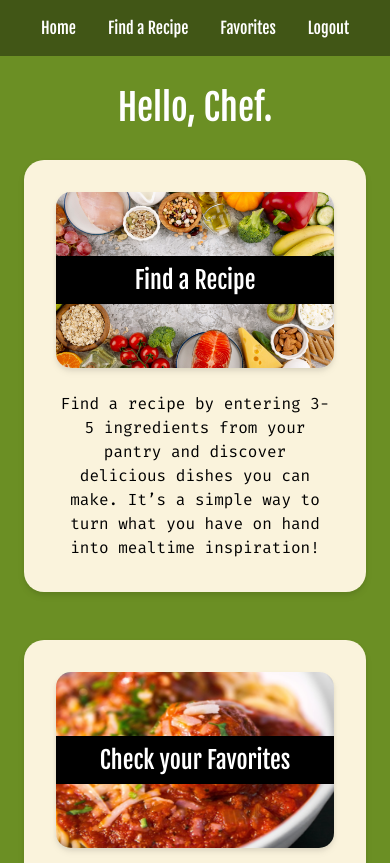
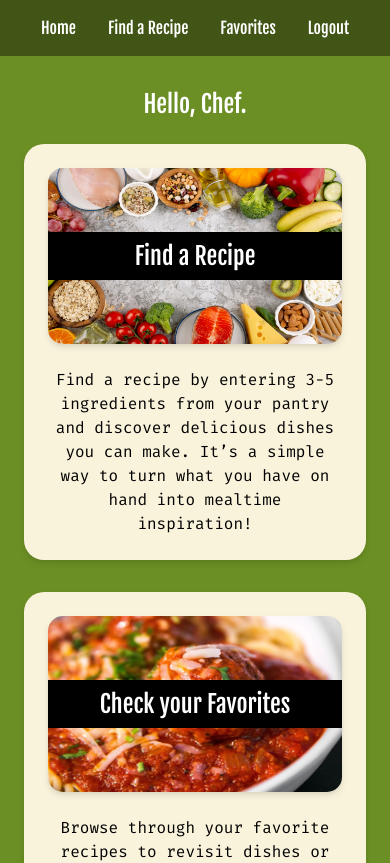
Before and after one commit to Code-the-Dream-School/hh-team5-front, a React (Vite) app: page / in a window 390 px wide. Shown: the top 863 px of the page. Built offline with nearby package versions, Linux system fonts and the light colour scheme; no server answers.

Commit message:
Add styles for mobile design for homepage

```diff
--- a/src/components/Homepage/Homepage.jsx
+++ b/src/components/Homepage/Homepage.jsx
@@ -62,11 +62,11 @@ const Homepage = () => {
   return (
     <div className="bg-green min-h-screen flex items-center flex-col">
       <Header />
-      <h1 className="font-heading text-white text-4xl w-full text-center py-2 mt-6 md:mt-12 md:mb-8">Hello, Chef.</h1>
-      <div className="max-w-4xl md:m-4">
-        <ul className="flex flex-col md:flex-row">
+      <h1 className="font-heading text-white text-2xl w-full text-center py-2 mt-6 md:text-4xl md:mt-12 md:mb-8 ">Hello, Chef.</h1>
+      <div className="flex max-w-6xl md:m-4 justify-between">
+        <ul className="flex flex-col min-[480px]:mx-8 sm:mx-12 md:flex-row">
           {routeCards.map((routeCard) => (
-            <li key={routeCard.id} className="bg-yellow rounded-[20px] drop-shadow-md p-8 m-6">
+            <li key={routeCard.id} className="bg-yellow rounded-[20px] drop-shadow-md p-6 m-6 my-4 sm:p-8 sm:px-8">
               {routeCard.link === "/favorites" ? (
                  <div onClick={(e) => handleFavoritesClick(e)} className={`hover:cursor-pointer`} >
                  <div className="rounded-[15px] drop-shadow-md py-16 bg-contain bg-no-repeat" style={{ backgroundImage: `url(${routeCard.image})`, backgroundSize:'100% 100%'}}>
```
